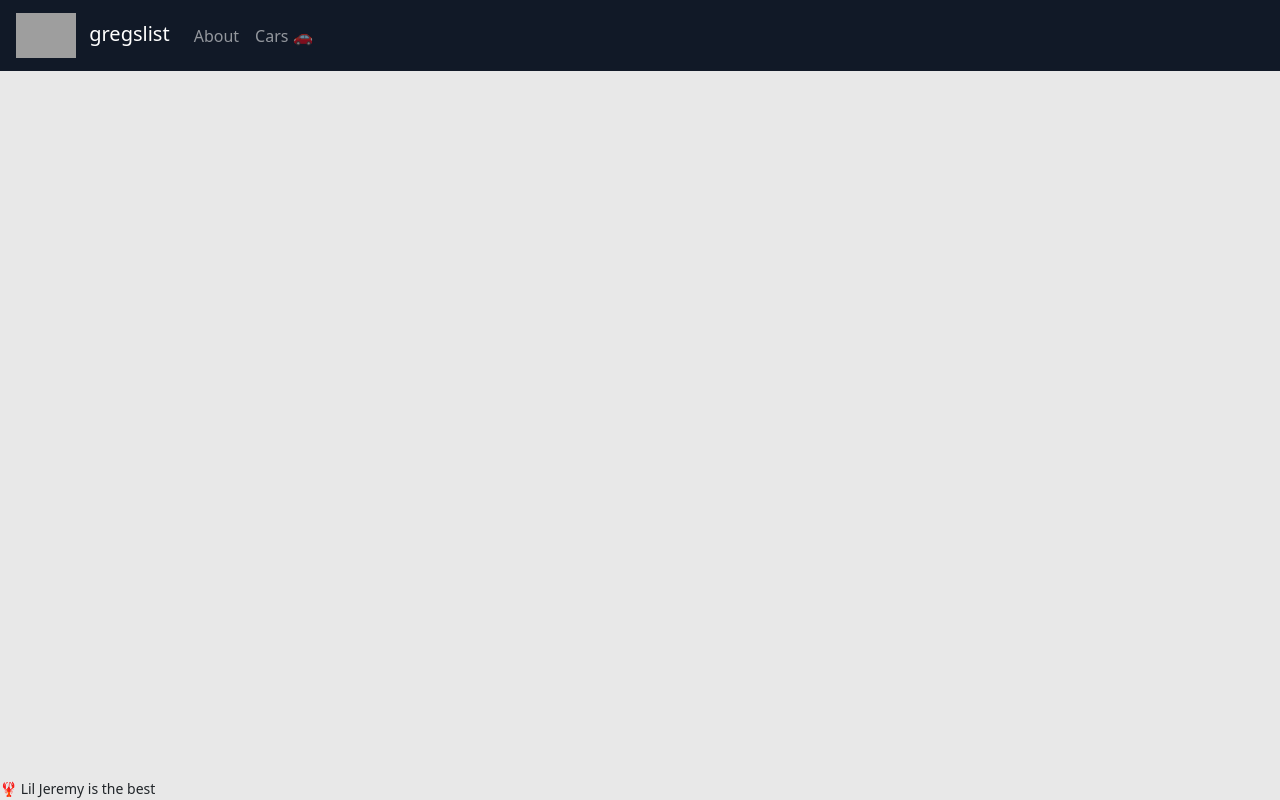
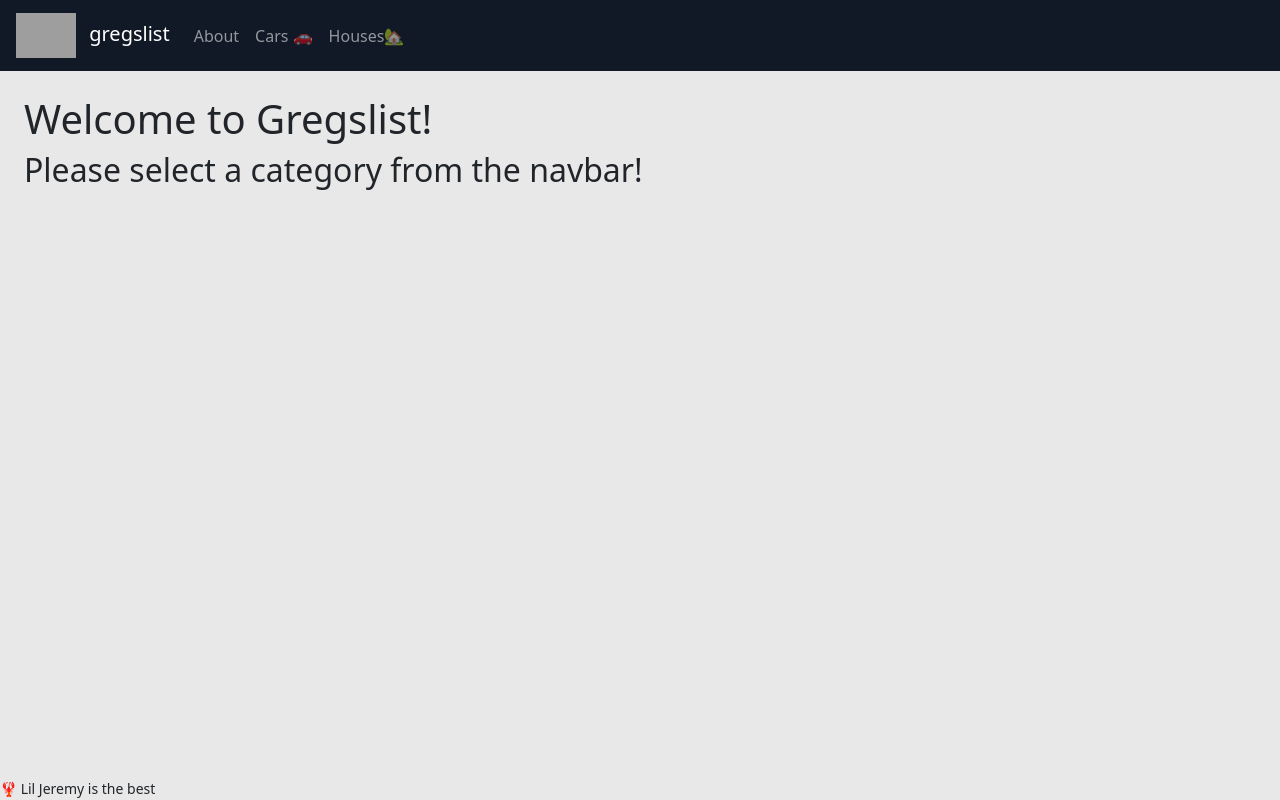
Before and after one commit to fthmorgan/summer23_gregslist, a website with bundled scripts: page index.html in a window 1280 px wide. Built offline with nearby package versions, Linux system fonts and the light colour scheme; grey boxes are pictures that could not be loaded; a script that the page names is missing.

Commit message:
Second Commit

```diff
--- a/app/controllers/HousesController.js
+++ b/app/controllers/HousesController.js
@@ -1,4 +1,4 @@
-export class HomeController {
+export class HousesController {
   constructor() {
     console.log('house controller live');
 
--- a/app/models/Houses.js
+++ b/app/models/Houses.js
@@ -1,6 +1,6 @@
 export class House {
   constructor(data) {
-    this.id = data.id || generateId()
+    this.id = data.id // || generateId()
     this.year = data.year
     this.name = data.name
     this.bedrooms = data.bedrooms
--- a/app/router.js
+++ b/app/router.js
@@ -4,6 +4,7 @@ import { HomeController } from "./controllers/HomeController.js";
 import { ValuesController } from "./controllers/ValuesController.js";
 import { AboutView } from "./views/AboutView.js";
 import { CarView } from "./views/CarView.js";
+import { HouseView } from "./views/HouseView.js"
 import { HousesController } from "./controllers/HousesController.js";
 
 
--- a/app/views/HouseView.js
+++ b/app/views/HouseView.js
@@ -0,0 +1,3 @@
+export const HouseView = /*html*/`
+jgfknfdnjkdfakjfgvdf
+`
--- a/index.html
+++ b/index.html
@@ -33,8 +33,7 @@
           <!-- NAVLINKS -->
           <a href="#/about" class="nav-link">About</a>
           <a href="#/cars" class="nav-link">Cars 🚗</a>
-
-          <!-- FIXME add a link tag to get to your houses page -->
+          <a href="#/houses" class="nav-link">Houses🏡</a>
         </div>
       </div>
     </nav>
```
Also changed, not shown: app/services/HousesService.js (added).
